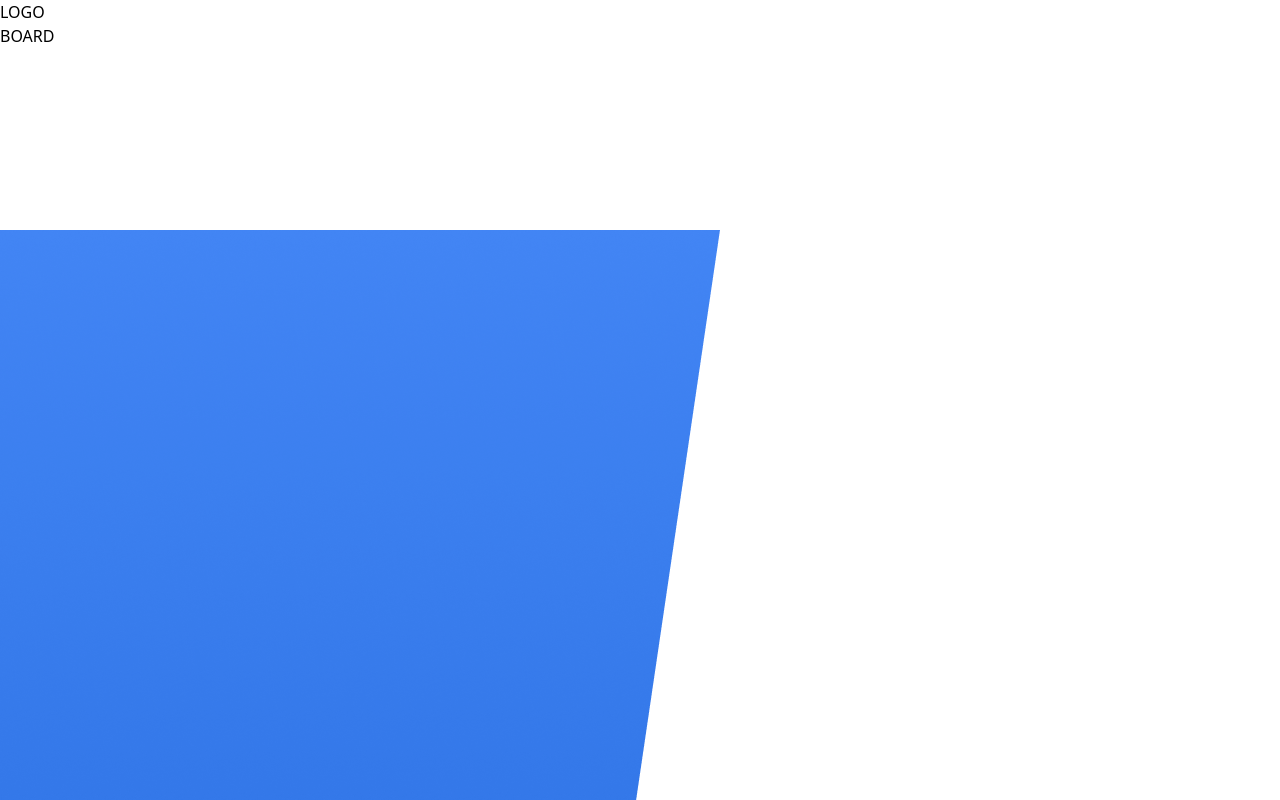
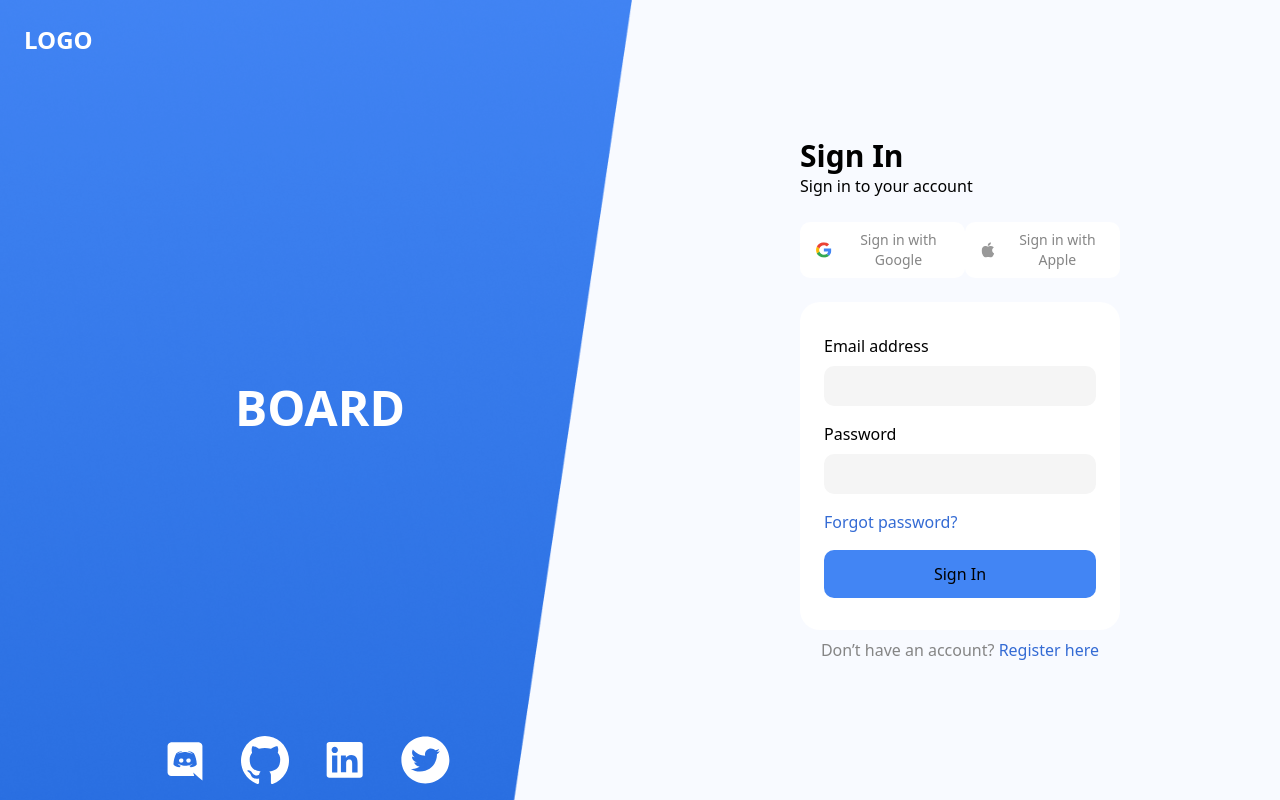
Before and after one commit to Rajan14-11/open_in_app, a Next.js app: page / in a window 1280 px wide. Shown: the top 800 px of the page. Built offline with nearby package versions, Linux system fonts and the light colour scheme; no server answers.

Commit message:
tailwind css file changes

```diff
--- a/tailwind.config.js
+++ b/tailwind.config.js
@@ -1,9 +1,10 @@
 /** @type {import('tailwindcss').Config} */
 module.exports = {
   content: [
-    "./src/pages/**/*.{js,ts,jsx,tsx,mdx}",
-    "./src/components/**/*.{js,ts,jsx,tsx,mdx}",
-    "./src/app/**/*.{js,ts,jsx,tsx,mdx}",
+    // "./src/pages/**/*.{js,ts,jsx,tsx,mdx}",
+    // "./src/components/**/*.{js,ts,jsx,tsx,mdx}",
+    // "./src/app/**/*.{js,ts,jsx,tsx,mdx}",
+    "./src/**/*.{js,ts,jsx,tsx}",
   ],
   theme: {
     extend: {
```
